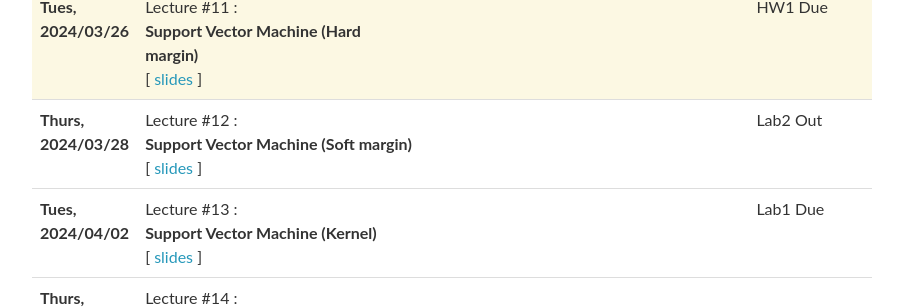
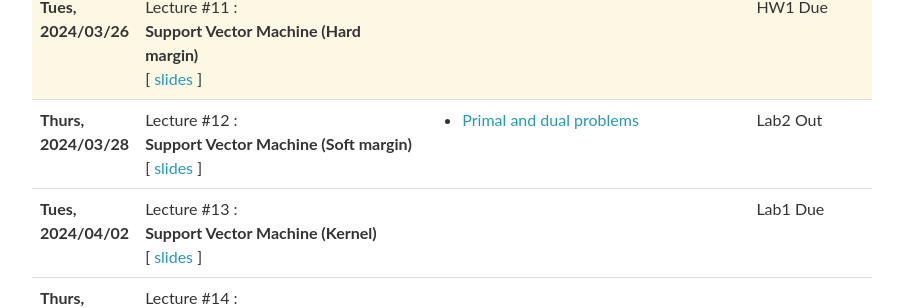
Before and after one commit to SEUML/ml-spring-2024, a Jekyll site: the page built from _pages/lectures.md, in a window 1280 px wide and 900 px high, scrolled down 1039 px. Shown: the part 150-458 px from the top of the window, without its empty margins (188-1091 px from the left). Built offline with Jekyll 4.4.1, drawn with Linux system fonts in a browser that asks for light colours; nearby versions of some CDN libraries; comment, search, counter and statistics services are not loaded.

Commit message:
first commit

```diff
--- a/_data/lectures.yml
+++ b/_data/lectures.yml
@@ -79,7 +79,7 @@
     <strong> Linear Discriminant Analysis</strong>
   slides: "../assets/slides/lecture5.pdf"
   readings:
-  - - <a href="https://en.wikipedia.org/wiki/Covariance_matrix" target="_blank"> Covariance matrix </a>
+  - <a href="https://en.wikipedia.org/wiki/Covariance_matrix" target="_blank"> Covariance matrix </a>
   - <a href="https://en.wikipedia.org/wiki/Mahalanobis_distance" target="_blank"> Mahalanobis distance </a>
   logistics:
 
@@ -95,6 +95,7 @@
     <strong> Support Vector Machine (Soft margin)</strong>
   slides: "../assets/slides/lecture6.pdf"
   readings:
+  -  <a href="https://www.stat.cmu.edu/~ryantibs/convexopt-F15/scribes/11-dual-gen-scribed.pdf" target="_blank"> Primal and dual problems </a>
   logistics: Lab2 Out
 
 - date: Tues, 2024/04/02
```
